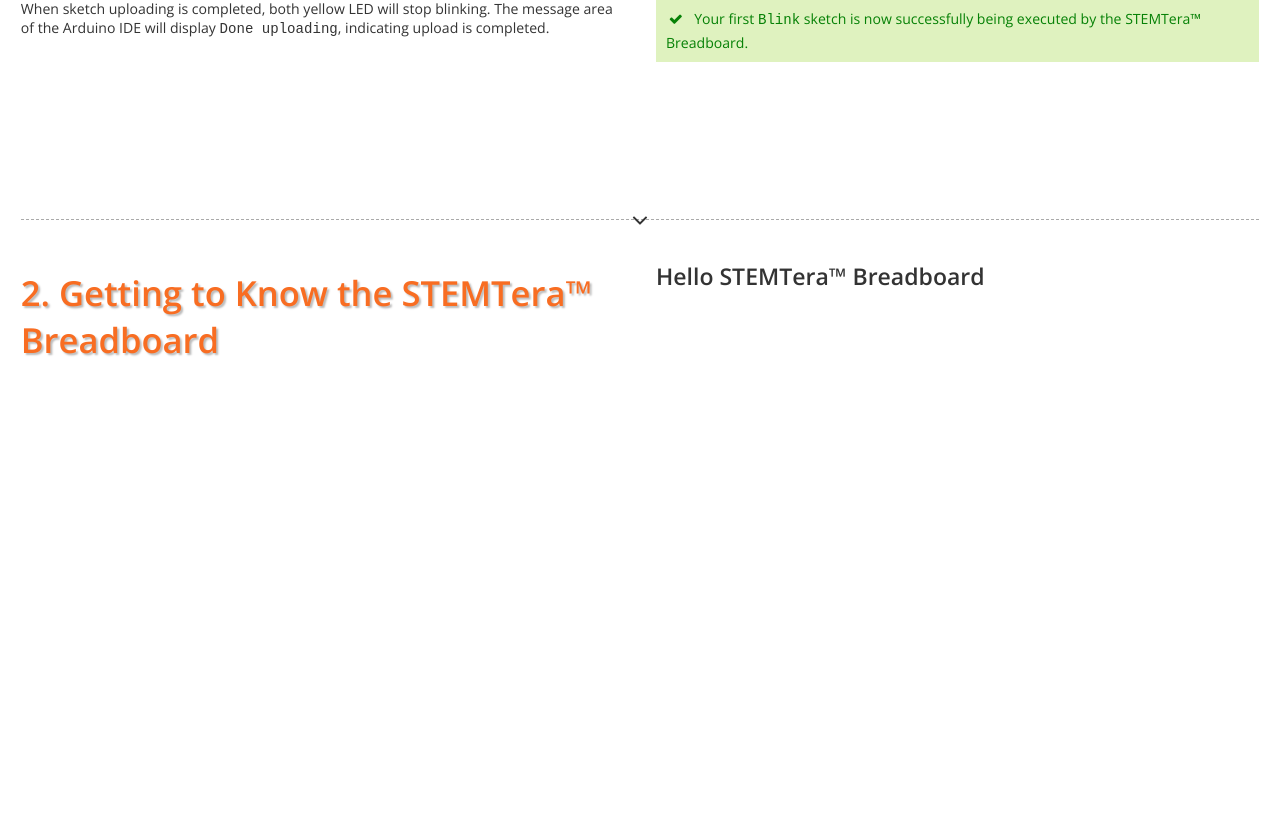
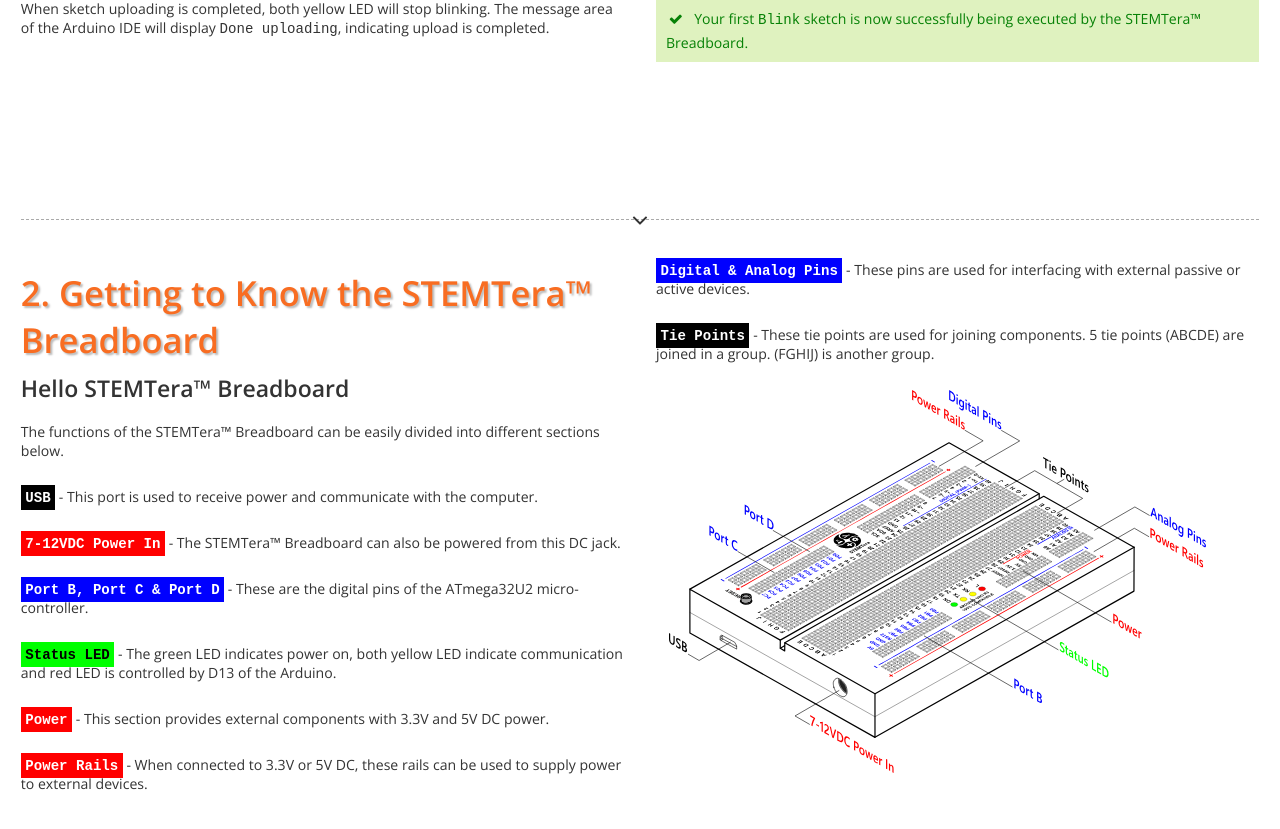
Before and after one commit to STEMTera/stemtera.github.io, a Jekyll site: the page built from en/begin/index.html, in a window 1280 px wide and 900 px high, scrolled down 7811 px. Shown: the top 829 px of the window. Built offline with Jekyll 4.4.1, drawn with Linux system fonts in a browser that asks for light colours; nearby versions of some CDN libraries; some of the changed text lies outside the part shown.

Commit message:
added new chapter

```diff
--- a/_includes/preface.md
+++ b/_includes/preface.md
@@ -1,4 +1,4 @@
-**(STMB)** was created with the help from thousands of backers on Kickstarter and distributors like SparkFun Electronics, LittleBird Electronics and ITEAD Studio. Without them, this awesome piece of work will not be available today.<br/><br/>*January 1st, 2017 - JP Liew*
+**(STMB)** was created with the help from thousands of [backers on Kickstarter](https://www.kickstarter.com/projects/stemtera/stemtera-breadboard-arduino-compatible-built-in-br/community) and distributors like [SparkFun Electronics](https://www.sparkfun.com), [LittleBird Electronics](https://littlebirdelectronics.com.au) and [ITEAD Studio](http://itead.cc). Without them, this awesome piece of work will not be available today.<br/><br/>*January 1st, 2017 - JP Liew*
 {: .preface }
 
 ![(STMB) Logo](/img/logo.svg){: .center .sixteenth-h }
--- a/css/main.css
+++ b/css/main.css
@@ -311,10 +311,16 @@
     margin-right: 1em;
 }
 
-.info, .success, .warning, .error, .browser, .keyboard {
+.info, .success, .warning, .error, .browser, .keyboard, .redblock, .blueblock, .greenblock, .blackblock {
     padding:10px;
     margin:10px 0;
 }
+
+.redblock, .blueblock, .greenblock, .blackblock {
+    padding: 0.5vh;
+    font-weight: bold;
+}
+
 .info:before, .success:before, .warning:before, .error:before, .browser:before, .keyboard:before, .mouse:before {
     font-family:FontAwesome;
     font-style:normal;
@@ -383,5 +389,20 @@
 .backhigh {
     background-color: #a0e8f6;
     color: #000;
-    font-weight:bold;
 }
+.redblock {
+    background-color: #ff0000;
+    color: #ffffff;
+}
+.blueblock {
+    background-color: #0000ff;
+    color: #ffffff;
+}
+.greenblock {
+    background-color: #00ff00;
+    color: #000000;
+}
+.blackblock {
+    background-color: #000000;
+    color: #ffffff;
+}
--- a/en/begin/_posts/2000-02-01-getting-to-know.md
+++ b/en/begin/_posts/2000-02-01-getting-to-know.md
@@ -8,3 +8,23 @@
 ---
 
 ## Hello (STMB)
+
+The functions of the (STMB) can be easily divided into different sections below.
+
+`USB`{: .blackblock } - This port is used to receive power and communicate with the computer.
+
+`7-12VDC Power In`{: .redblock} - The (STMB) can also be powered from this DC jack.
+
+`Port B, Port C & Port D`{: .blueblock} - These are the digital pins of the ATmega32U2 micro-controller.
+
+`Status LED`{: .greenblock } - The green LED indicates power on, both yellow LED indicate communication and red LED is controlled by D13 of the Arduino.
+
+`Power`{: .redblock } - This section provides external components with 3.3V and 5V DC power.
+
+`Power Rails`{: .redblock } - When connected to 3.3V or 5V DC, these rails can be used to supply power to external devices.
+
+`Digital & Analog Pins`{: .blueblock } - These pins are used for interfacing with external passive or active devices.
+
+`Tie Points`{: .blackblock } - These tie points are used for joining components. 5 tie points (ABCDE) are joined in a group. (FGHIJ) is another group.
+
+![Get to Know (STMB)](img/get_to_know_stemtera.svg){: .half-w }
```
Also changed, not shown: en/begin/img/get_to_know_stemtera.svg (added).
